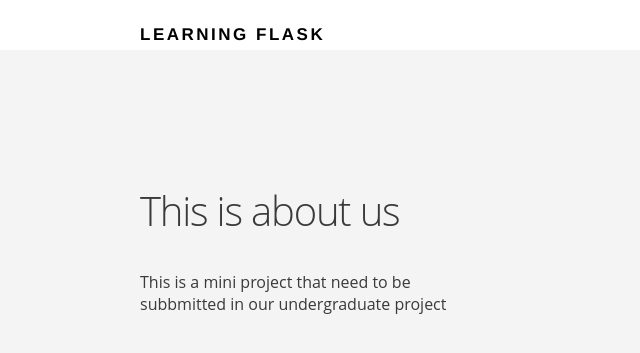
After one commit to nitheesh-me/ehub-flask-postgres, a Flask app: page /about in a window 1280 px wide. The commit adds this page. Shown: the top 353 px of the page, without its empty margins (0-640 px from the left). Run offline with Flask 2, Linux system fonts and the light colour scheme; some web fonts are replaced.

Commit message:
added about page redirected from home page

```diff
--- a/routes.py
+++ b/routes.py
@@ -5,5 +5,9 @@ app = Flask(__name__)
 def index():
     return render_template("index.html")
 
+@app.route("/about")
+def about():
+    return render_template("about.html")
+
 if __name__ == "__main__":
     app.run(debug=True)
--- a/templates/_include/layout.html
+++ b/templates/_include/layout.html
@@ -3,11 +3,12 @@
     <head>
         <link href='http://fonts.googleapis.com/css?family=0pen+5ans:300,400,600' rel='stylesheet'>
         <link href="{{ url_for('static', filename='css/main.css') }}" rel="stylesheet" >
+        <title>{% block title %}{% endblock title %}</title>
     </head>
     <body>
         <header>
             <div class="container">
-                <h1 class="title">{% block title %}{% endblock %}</h1>
+                <h1 class="title">Learning Flask</h1>
             </div>
         </header>
         {% block content %}{% endblock %}
--- /dev/null
+++ b/templates/about.html
@@ -0,0 +1,11 @@
+{% extends "_include/layout.html" %}
+{% block title %}About us{% endblock %}
+{% block content %}
+<main class="hero-section">
+    <div class="container">
+        <div class="section-content">
+            <h2>This is about us</h2>
+            <p>This is a mini project that need to be subbmitted in our undergraduate project</p>
+
+</main>
+{% endblock %}
--- a/templates/index.html
+++ b/templates/index.html
@@ -6,7 +6,7 @@
         <div class="section-content">
             <h2>Discover places near you.</h2>
             <a href="#" class="btn-primary">Sign up</a>
-            <a href="#" class="btn—secondary">Learn more</a>
+            <a href="{{ url_for('about')}}" class="btn—secondary">Learn more</a>
         </div>
         <div class="section-device">
             <img src="{{ url_for('static', filename='img/device.png') }}">
```
